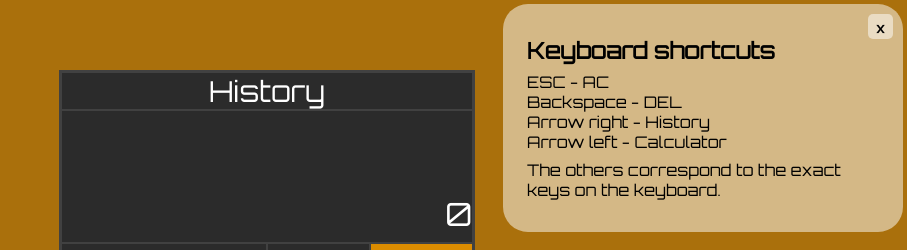
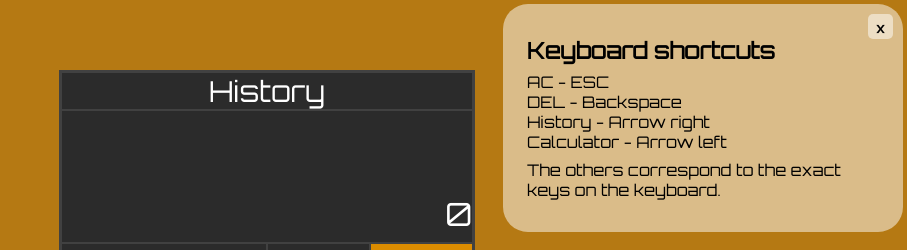
Before and after one commit to willswats/react-calculator, a React (Create React App) app: page / in a window 1280 px wide. Both pictures are taken after a click on the button 1251 px from the left and 29 px from the top of the page. Shown: the top 250 px of the page, without its empty margins (373-1280 px from the left). Built offline with nearby package versions, Linux system fonts and the light colour scheme.

Commit message:
Change background and dropdown

```diff
--- a/src/components/DropDown/DropDownMenu.js
+++ b/src/components/DropDown/DropDownMenu.js
@@ -7,16 +7,14 @@ const DropDownMenu = ({ dropDown, setDropDown }) => {
         onClick={() => setDropDown(!dropDown)}
         className={classes['dropdown-menu__btn']}
       ></button>
-      <div>
-        <h1 className={classes['dropdown-menu__title']}>Keyboard shortcuts</h1>
-        <li className={classes['dropdown-menu__list']}>
-          <ol>ESC - AC</ol>
-          <ol>Backspace - DEL</ol>
-          <ol>Arrow right - History</ol>
-          <ol>Arrow left - Calculator</ol>
-        </li>
-        <p>The others correspond to the exact keys on the keyboard.</p>
-      </div>
+      <h1 className={classes['dropdown-menu__title']}>Keyboard shortcuts</h1>
+      <li className={classes['dropdown-menu__list']}>
+        <ol>AC - ESC</ol>
+        <ol>DEL - Backspace</ol>
+        <ol>History - Arrow right</ol>
+        <ol>Calculator - Arrow left</ol>
+      </li>
+      <p>The others correspond to the exact keys on the keyboard.</p>
     </div>
   );
 };
--- a/src/components/DropDown/DropDownMenu.module.css
+++ b/src/components/DropDown/DropDownMenu.module.css
@@ -14,7 +14,6 @@
 }
 
 .dropdown-menu__list {
-  font-size: 1rem;
   list-style: none;
   margin-bottom: 0.5rem;
 }
--- a/src/index.css
+++ b/src/index.css
@@ -13,5 +13,5 @@
 html,
 body {
   color: #fff;
-  background-color: #aa700c;
+  background-color: #b57913;
 }
```
